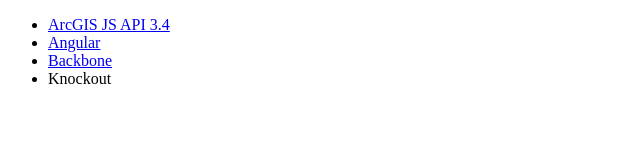
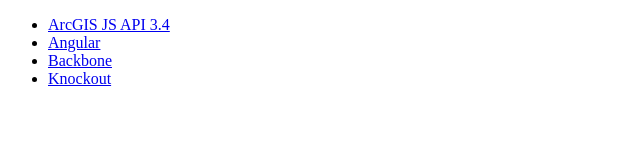
Before and after one commit to driskull/framework-samples-js, a plain HTML site: page index.html in a window 1280 px wide. Shown: the full height of the page, 0-640 px from the left. Drawn offline with Linux system fonts and the light colour scheme.

Commit message:
no message

```diff
--- a/index.html
+++ b/index.html
@@ -8,7 +8,7 @@
         <li><a href="http://driskull.github.com/framework-samples-js/ca-parks-3.4/parks.html">ArcGIS JS API 3.4</a></li>
         <li><a href="http://driskull.github.com/framework-samples-js/ca-parks-angular/parks.html">Angular</a></li>
         <li><a href="http://driskull.github.com/framework-samples-js/ca-parks-backbone/parks.html">Backbone</a></li>
-        <li><a href="http://driskull.github.com/framework-samples-js/ca-parks-ko"/parks.html></a>Knockout</li>
+        <li><a href="http://driskull.github.com/framework-samples-js/ca-parks-ko"/parks.html>Knockout</a></li>
     </ul>
 </body>
 </html>
```
